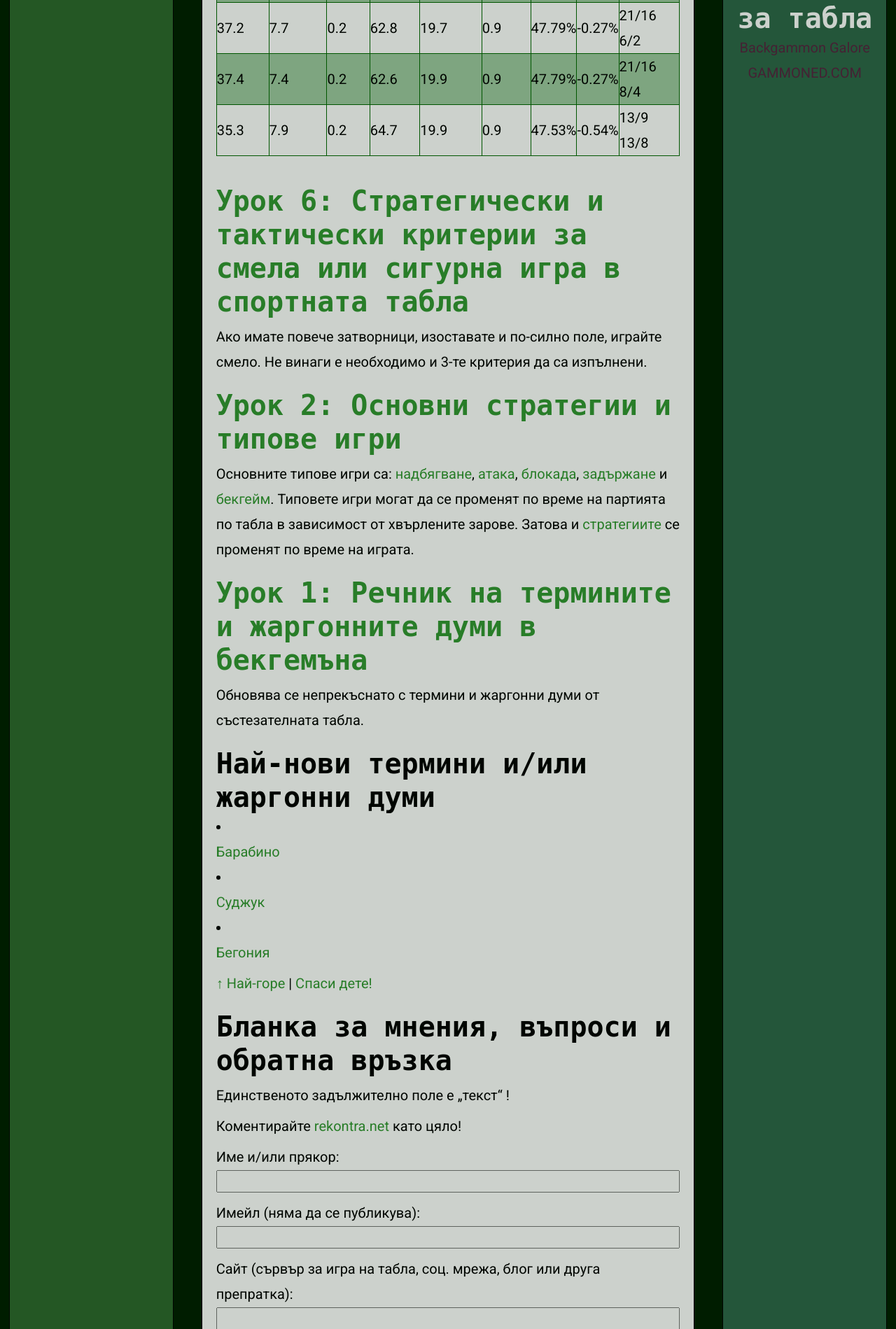
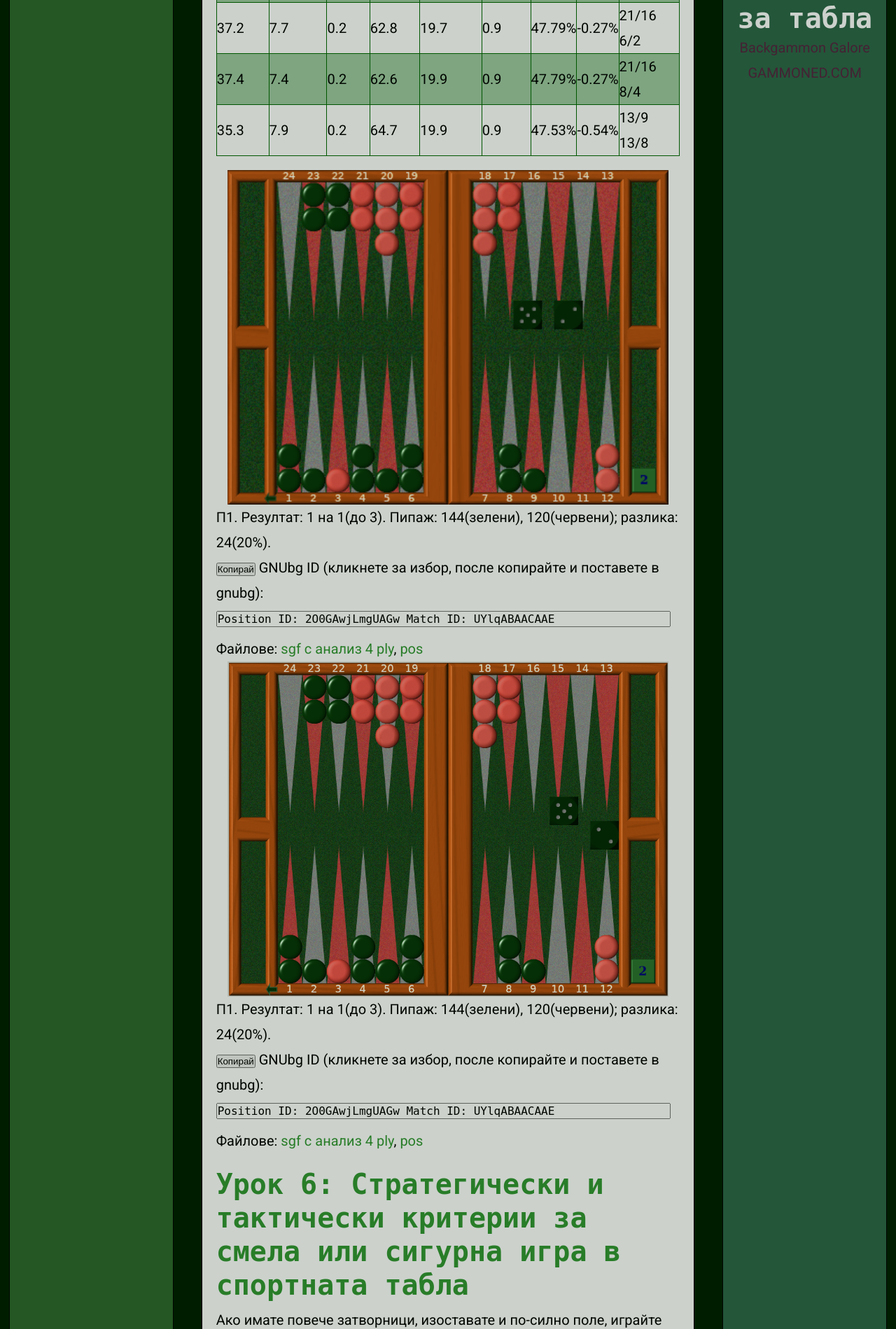
Before and after one commit to dabidesh/rekontra.net, a PHP site: page /rekontra.net.html in a window 1280 px wide. Shown: the part 2333-4232 px from the top of the page at 70% size. Run offline with PHP 8.4, Linux system fonts and the light colour scheme; some libraries are stand-ins or nearby versions; some web fonts are replaced.

Commit message:
Анимации, избор на позиции

```diff
--- a/css/animations.css
+++ b/css/animations.css
@@ -51,6 +51,7 @@ a::before {
   height: 100%;    /*40%;*/
   /*pointer-events: none;*/
   background: #fff;    /* #80EDFF;60c952*/
+  border-radius: 0.6em;
   transform: scale3d(0, 0, 1); /*0 1 1*/
   transform-origin: 0% 50%;
   transition: transform 0.5s;  /*1s 0.33s;*/
--- a/css/layout.css
+++ b/css/layout.css
@@ -1,7 +1,6 @@
 *, *:before, *:after {
   padding: 0;
   margin: 0;
-  /*box-sizing: border-box;*/
   box-sizing: inherit;
 }
 html {
@@ -89,7 +88,7 @@ footer {
 }
 
 
-/*only screen and*/
+/*only screen and */
 @media (orientation: landscape) {
   .img-konti {
             display: grid;
--- a/rekontra.net.html
+++ b/rekontra.net.html
@@ -165,6 +165,41 @@ function copyi() {
     </table>
     </div>
 
+    <figure class="img-konti">
+      <img class="fit" src="./rekontra.net_files/kamikadze.png" alt="Камикадзе" />
+      <figcaption>П1. Резултат: 1 на 1(до 3). Пипаж: 144(зелени), 120(червени); разлика: 24(20%).</figcaption>
+    </figure>
+<button onclick="copyi1()">Копирай</button>
+<label for="idg1">GNUbg ID (кликнете за избор, после копирайте и поставете в gnubg):
+<input type="text" class="pozi" id="idg1" value="Position ID: 2O0GAwjLmgUAGw Match ID: UYlqABAACAAE" readonly/></label>
+<script>
+function copyi1() {
+  var copyText = document.getElementById("idg1");
+  copyText.select();
+  document.execCommand("copy");
+}
+</script>
+<p>Файлове: <a href="pozicii/10/p1.sgf" title="Позицията в ГНУ Бекгемън формат" >sgf с анализ 4 ply</a>, <a href="pozicii/10/p1.pos" title="Позицията в Джелифиш формат" >pos</a></p>
+
+    <figure class="img-konti">
+      <img class="fit" src="./rekontra.net_files/kamikadze-shot.png" alt="Камикадзе" />
+      <figcaption>П1. Резултат: 1 на 1(до 3). Пипаж: 144(зелени), 120(червени); разлика: 24(20%).</figcaption>
+    </figure>
+<button onclick="copyi1()">Копирай</button>
+<label for="idg3">GNUbg ID (кликнете за избор, после копирайте и поставете в gnubg):
+<input type="text" class="pozi" id="idg3" value="Position ID: 2O0GAwjLmgUAGw Match ID: UYlqABAACAAE" readonly/></label>
+<script>
+function copyi1() {
+  var copyText = document.getElementById("idg3");
+  copyText.select();
+  document.execCommand("copy");
+}
+</script>
+<p>Файлове: <a href="pozicii/10/p1.sgf" title="Позицията в ГНУ Бекгемън формат" >sgf с анализ 4 ply</a>, <a href="pozicii/10/p1.pos" title="Позицията в Джелифиш формат" >pos</a></p>
+
+
+
+
     <h2><a href="https://rekontra.net/?s=smelo-ili-sigurno">Урок 6: Стратегически и тактически критерии за смела или сигурна игра в спортната табла</a></h2>
     <p>Ако имате повече затворници, изоставате и по-силно поле, играйте смело. Не винаги е необходимо и 3-те критерия да са изпълнени.</p>
 
```
Also changed, not shown: rekontra.net_files/kamikadze-shot.png (added), rekontra.net_files/kamikadze.png (added).
